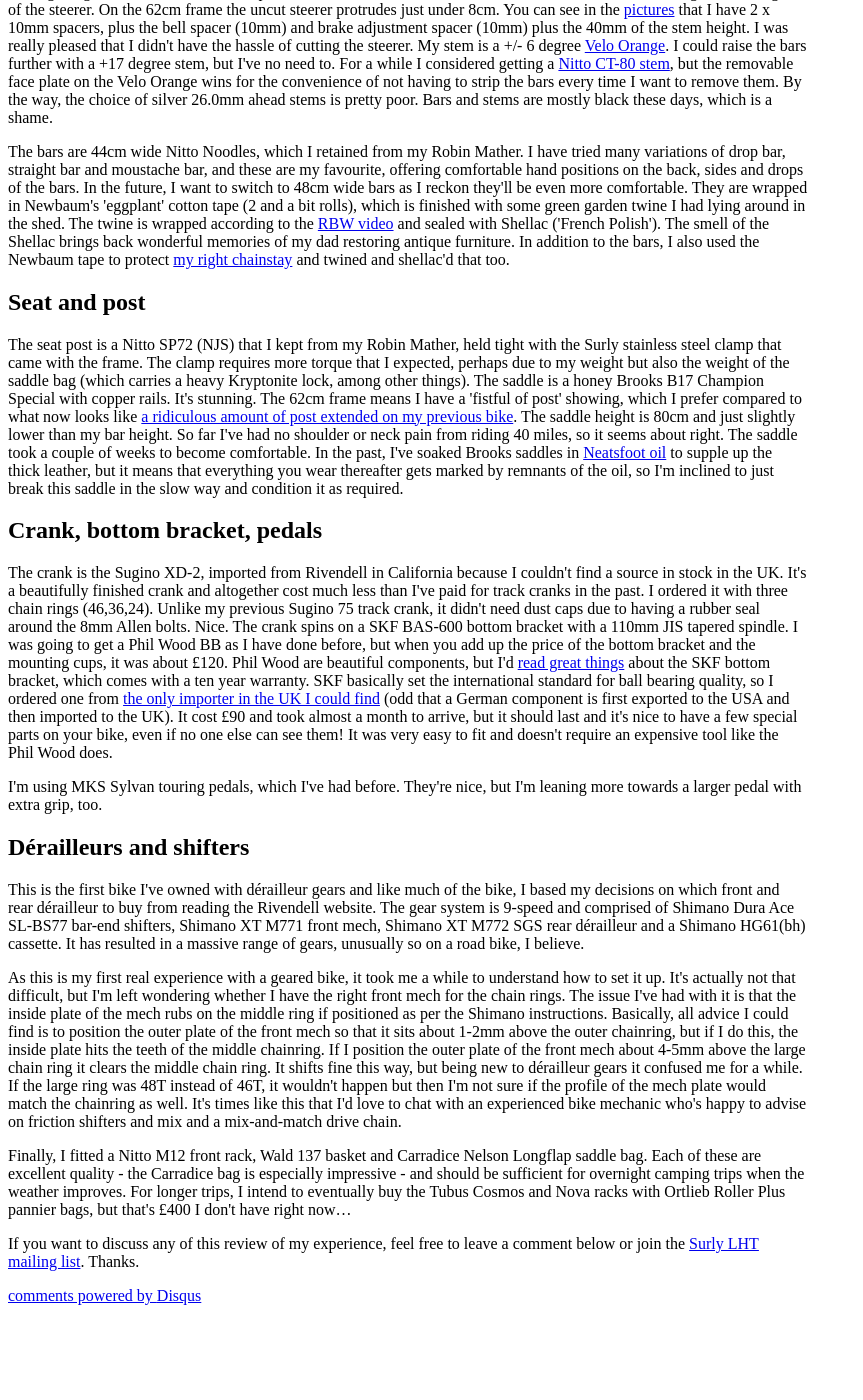
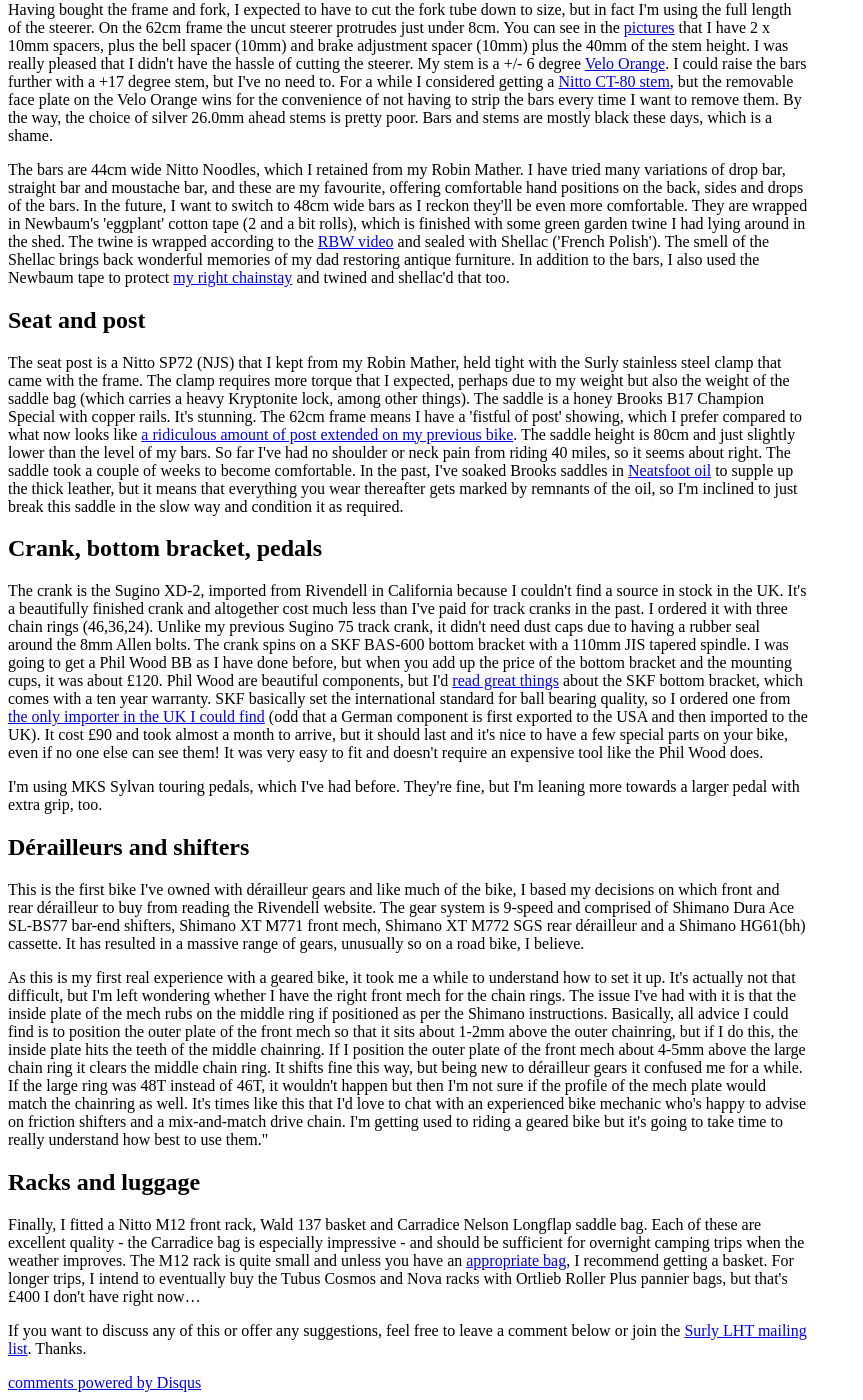
Before and after one commit to josswinn/josswinn.github.com, a Jekyll site: the page bikes/lht.html, which Jekyll copies as it is, in a window 1280 px wide and 1400 px high, scrolled down 2808 px. Shown: the whole window, without its empty margins (0-863 px from the left). Built offline with Jekyll 4.4.1, drawn with Linux system fonts in a browser that asks for light colours; Markdown is read by kramdown in place of the engine named in the settings; comment, search, counter and statistics services are not loaded; before the commit the page ends 4121 px from its top, so only the background shows below that; some of the changed text lies outside the part shown.

Commit message:
minor edits

```diff
--- a/bikes/lht.html
+++ b/bikes/lht.html
@@ -51,17 +51,17 @@
 
 <p>Finally moving on from the frame and fork... I had the wheels built by <a href="http://www.dcrwheels.co.uk/">David Hunt</a> who I stumbled across on the Internet. His prices were right and after a couple of email exchanges it was clear that he had a very thoughtful approach to building wheels, advising me against my initial preference, second guessing why I might have preferred a particular Shimano hub over another, but ultimately reassuring me that the <a href="http://www.dcrwheels.co.uk/products/wheelsets/shimano-touring-2/">Deore XT hubs, Exal rims and a mix of spokes on the back wheel</a> would be very strong and durable. I thought they were a good price, too, and two weeks later, they arrived well packaged in a massive box and I am very pleased with them.
 </p>
-<p>For tyres, I chose the Schwalbe Marathon Supremes. I've not used this tyre before, having ridden 120psi 700x23 road tyres until now. They are a nice, folding, semi-slick touring tyre. Not especially heavy and apparently very puncture proof, which is important to me (update: a thorn punctured my front tyre in the first month of use!). Previously I ran Specialised Armadillos for their puncture resistance (not one puncture ever, all the time I commuted 100 miles a week across London). The Schwalbes also have a nice reflective strip all the way around the sidewall and they recommend 50-80psi of air, so they'd can be run nice and soft. I'm running them at 70psi right now as I carry luggage most of the time and I weigh around 91KG/200lbs.
+<p>For tyres, I chose the Schwalbe Marathon Supremes. I've not used this tyre before, having ridden 120psi 700x23 road tyres until now. They are a nice, folding, semi-slick touring tyre. Not especially heavy and apparently very puncture proof, which is important to me (update: a thorn punctured my front tyre in the first month of use). Previously I ran Specialised Armadillos for their puncture resistance (not one puncture ever, all the time I commuted 100 miles a week across London). The Schwalbes also have a nice reflective strip all the way around the sidewall and they recommend 50-80psi of air, so they can be run quite soft. I'm running them at 70psi right now as I carry luggage most of the time and I weigh around 91KG/200lbs.
 </p>
 <h2>Brakes</h2>
 
-<p>The cantilever brakes are Tektro CR720, as recommended, like most of my components, by Rivendell Bicycle Works. They are good quality, well finished and highly adjustable. They are the first cantilever brakes I've ever owned, and it took me a while to figure out how to adjust them correctly, but now they work pretty well. At first, I experienced a little shuddering in the front brake and have since swapped the pads out for Koolstop salmon pads, as I had on my Mather. They are an improvement on the Tektro pads and I have also spent more time adjusting them, slightly toe in, which has reduced the shuddering. It was a toss up between the Tektro and the Shimano CX70 cantilever brakes, the Shimano being twice the price, and despite looking very very nicely finished, I'm pleased with the Tektro and I like the high profile design more than the low profile design of the Shimano. Despite being high-profile, they haven't got in the way of anything yet.
+<p>The cantilever brakes are Tektro CR720, as recommended, like most of my components, by Rivendell Bicycle Works. They are good quality, well finished and highly adjustable. They are the first cantilever brakes I've ever owned, and it took me a while to figure out how to adjust them correctly, but now they work pretty well. At first, I experienced a little shuddering in the front brake and have since swapped the pads out for Koolstop salmon pads, as I had on my Mather. They are an improvement on the Tektro pads and I have also spent more time adjusting them, slightly toe in, which has reduced the shuddering. It was a toss up between the Tektro and the Shimano CX70 cantilever brakes, the Shimano being twice the price, and despite looking very, very nicely finished, I'm pleased with the Tektro and I like the high profile design more than the low profile design of the Shimano. Despite being high-profile, they haven't got in the way of anything yet.
 </p>
 <p>Together with the Tektro brakes, I'm using an SRAM Slickwire cable kit and Shimano BL-R400 aero levers from my previous bike. It all feels good. I think I'd like a rear barrel adjuster for the added convenience though.
 </p>
 <h2>Headset</h2>
 
-<p>The fork is attached to the frame with a Chris King 'NoThreadset' threadless headset. I've owned one of these before when I <a href="http://josswinn.org/fixie/photos/images.html">briefly owned a Surly Steamroller</a> and it's a very distinctive component with a good warranty. Fitting it wasn't too difficult, although being the first time I'd done it, it took me a while to figure out how to fit the headset without £200 of professional tools. I used a piece of plastic tubing and a rubber mallet to seat the baseplate on the fork crown and a home-made clamp for seating the upper and lower bearing ring assays in the head tube. Total cost: £7. I took my time and it all went well. I'd asked the dealer I bought the frame and fork from whether he thought the head tube and bottom bracket shell would need reaming and he said that in his experience the Surly frames came adequately finished from the factory. To be sure, I checked carefully and ran some fine sandpaper around the areas of contact with the headset prior to installing it. I also treated the inside of the frame and fork to a very liberal spraying of waxy rust inhibitor a couple of days before building the bike.
+<p>The fork is attached to the frame with a Chris King 'NoThreadset' threadless headset. I've had one of these before when I <a href="http://josswinn.org/fixie/photos/images.html">briefly owned a Surly Steamroller</a> and it's a very distinctive component with a good warranty. Fitting it wasn't too difficult, although being the first time I'd actually installed one, it took me a while to figure out how to fit the headset without £200 of professional tools. I used a piece of plastic tubing and a rubber mallet to seat the baseplate on the fork crown and a home-made clamp for seating the upper and lower bearing ring assays in the head tube. Total cost: £7. I took my time and it all went well. I'd asked the dealer I bought the frame and fork from whether he thought the head tube and bottom bracket shell would need reaming and he said that in his experience the Surly frames came adequately finished from the factory. To be sure, I checked carefully and ran some fine sandpaper around the areas of contact with the headset prior to installing it. I also treated the inside of the frame and fork to a very liberal spraying of waxy rust inhibitor a couple of days before building the bike.
 </p>
 <h2>Stem and bars</h2>
 
@@ -71,23 +71,25 @@
 </p>
 <h2>Seat and post</h2>
 
-<p>The seat post is a Nitto SP72 (NJS) that I kept from my Robin Mather, held tight with the Surly stainless steel clamp that came with the frame. The clamp requires more torque that I expected, perhaps due to my weight but also the weight of the saddle bag (which carries a heavy Kryptonite lock, among other things). The saddle is a honey Brooks B17 Champion Special with copper rails. It's stunning. The 62cm frame means I have a 'fistful of post' showing, which I prefer compared to what now looks like <a href="http://www.flickr.com/photos/joss-winn/7672349116/in/set-72157630811227764">a ridiculous amount of post extended on my previous bike</a>. The saddle height is 80cm and just slightly lower than my bar height. So far I've had no shoulder or neck pain from riding 40 miles, so it seems about right. The saddle took a couple of weeks to become comfortable. In the past, I've soaked Brooks saddles in <a href="http://en.wikipedia.org/wiki/Neatsfoot_oil">Neatsfoot oil</a> to supple up the thick leather, but it means that everything you wear thereafter gets marked by remnants of the oil, so I'm  inclined to just break this saddle in the slow way and condition it as required.
+<p>The seat post is a Nitto SP72 (NJS) that I kept from my Robin Mather, held tight with the Surly stainless steel clamp that came with the frame. The clamp requires more torque that I expected, perhaps due to my weight but also the weight of the saddle bag (which carries a heavy Kryptonite lock, among other things). The saddle is a honey Brooks B17 Champion Special with copper rails. It's stunning. The 62cm frame means I have a 'fistful of post' showing, which I prefer compared to what now looks like <a href="http://www.flickr.com/photos/joss-winn/7672349116/in/set-72157630811227764">a ridiculous amount of post extended on my previous bike</a>. The saddle height is 80cm and just slightly lower than the level of my bars. So far I've had no shoulder or neck pain from riding 40 miles, so it seems about right. The saddle took a couple of weeks to become comfortable. In the past, I've soaked Brooks saddles in <a href="http://en.wikipedia.org/wiki/Neatsfoot_oil">Neatsfoot oil</a> to supple up the thick leather, but it means that everything you wear thereafter gets marked by remnants of the oil, so I'm  inclined to just break this saddle in the slow way and condition it as required.
 </p>
 <h2>Crank, bottom bracket, pedals</h2>
 
-<p>The crank is the Sugino XD-2, imported from Rivendell in California because I couldn't find a source in stock in the UK. It's a beautifully finished crank and altogether cost much less than I've paid for track cranks in the past. I ordered it with three chain rings (46,36,24). Unlike my previous Sugino 75 track crank, it didn't need dust caps due to having a rubber seal around the 8mm Allen bolts. Nice. The crank spins on a SKF BAS-600 bottom bracket with a 110mm JIS tapered spindle. I was going to get a Phil Wood BB as I have done before, but when you add up the price of the bottom bracket and the mounting cups, it was about £120. Phil Wood are beautiful components, but I'd <a href="http://janheine.wordpress.com/2011/01/27/skf-bottom-brackets-world-exclusive/">read great things</a> about the SKF bottom bracket, which comes with a ten year warranty. SKF basically set the international standard for ball bearing quality, so I ordered one from <a href="http://www.shedbornbikes.com/skf-bottom-bracket-24-p.asp">the only importer in the UK I could find</a> (odd that a German component is first exported to the USA and then imported to the UK). It cost £90 and took almost a month to arrive, but it should last and it's nice to have a few special parts on your bike, even if no one else can see them! It was very easy to fit and doesn't require an expensive tool like the Phil Wood does.
+<p>The crank is the Sugino XD-2, imported from Rivendell in California because I couldn't find a source in stock in the UK. It's a beautifully finished crank and altogether cost much less than I've paid for track cranks in the past. I ordered it with three chain rings (46,36,24). Unlike my previous Sugino 75 track crank, it didn't need dust caps due to having a rubber seal around the 8mm Allen bolts. The crank spins on a SKF BAS-600 bottom bracket with a 110mm JIS tapered spindle. I was going to get a Phil Wood BB as I have done before, but when you add up the price of the bottom bracket and the mounting cups, it was about £120. Phil Wood are beautiful components, but I'd <a href="http://janheine.wordpress.com/2011/01/27/skf-bottom-brackets-world-exclusive/">read great things</a> about the SKF bottom bracket, which comes with a ten year warranty. SKF basically set the international standard for ball bearing quality, so I ordered one from <a href="http://www.shedbornbikes.com/skf-bottom-bracket-24-p.asp">the only importer in the UK I could find</a> (odd that a German component is first exported to the USA and then imported to the UK). It cost £90 and took almost a month to arrive, but it should last and it's nice to have a few special parts on your bike, even if no one else can see them! It was very easy to fit and doesn't require an expensive tool like the Phil Wood does.
 </p>
-<p>I'm using MKS Sylvan touring pedals, which I've had before. They're nice, but I'm leaning more towards a larger pedal with extra grip, too.
+<p>I'm using MKS Sylvan touring pedals, which I've had before. They're fine, but I'm leaning more towards a larger pedal with extra grip, too.
 </p>
 <h2>Dérailleurs and shifters</h2>
 
 <p>This is the first bike I've owned with dérailleur gears and like much of the bike, I based my decisions on which front and rear dérailleur to buy from reading the Rivendell website. The gear system is 9-speed and comprised of Shimano Dura Ace SL-BS77 bar-end shifters, Shimano XT M771 front mech, Shimano XT M772 SGS rear dérailleur and a Shimano HG61(bh) cassette. It has resulted in a massive range of gears, unusually so on a road bike, I believe.
 </p>
-<p>As this is my first real experience with a geared bike, it took me a while to understand how to set it up. It's actually not that difficult, but I'm left wondering whether I have the right front mech for the chain rings. The issue I've had with it is that the inside plate of the mech rubs on the middle ring if positioned as per the Shimano instructions. Basically, all advice I could find is to position the outer plate of the front mech so that it sits about 1-2mm above the outer chainring, but if I do this, the inside plate hits the teeth of the middle chainring. If I position the outer plate of the front mech about 4-5mm above the large chain ring it clears the middle chain ring. It shifts fine this way, but being new to dérailleur gears it confused me for a while. If the large ring was 48T instead of 46T, it wouldn't happen but then I'm not sure if the profile of the mech plate would match the chainring as well. It's times like this that I'd love to chat with an experienced bike mechanic who's happy to advise on friction shifters and mix and  a mix-and-match drive chain.
+<p>As this is my first real experience with a geared bike, it took me a while to understand how to set it up. It's actually not that difficult, but I'm left wondering whether I have the right front mech for the chain rings. The issue I've had with it is that the inside plate of the mech rubs on the middle ring if positioned as per the Shimano instructions. Basically, all advice I could find is to position the outer plate of the front mech so that it sits about 1-2mm above the outer chainring, but if I do this, the inside plate hits the teeth of the middle chainring. If I position the outer plate of the front mech about 4-5mm above the large chain ring it clears the middle chain ring. It shifts fine this way, but being new to dérailleur gears it confused me for a while. If the large ring was 48T instead of 46T, it wouldn't happen but then I'm not sure if the profile of the mech plate would match the chainring as well. It's times like this that I'd love to chat with an experienced bike mechanic who's happy to advise on friction shifters and a mix-and-match drive chain. I'm getting used to riding a geared bike but it's going to take time to really understand how best to use them."
 </p>
-<p>Finally, I fitted a Nitto M12 front rack, Wald 137 basket and Carradice Nelson Longflap saddle bag. Each of these are excellent quality - the Carradice bag is especially impressive -  and should be sufficient for overnight camping trips when the weather improves. For longer trips, I intend to eventually buy the Tubus Cosmos and Nova racks with Ortlieb Roller Plus pannier bags, but that's £400 I don't have right now…
+<h2>Racks and luggage</h2>
+
+<p>Finally, I fitted a Nitto M12 front rack, Wald 137 basket and Carradice Nelson Longflap saddle bag. Each of these are excellent quality - the Carradice bag is especially impressive -  and should be sufficient for overnight camping trips when the weather improves. The M12 rack is quite small and unless you have an <a href="http://janheine.wordpress.com/2012/05/29/handlebar-bags-which-size-for-your-bike/">appropriate bag</a>, I recommend getting a basket. For longer trips, I intend to eventually buy the Tubus Cosmos and Nova racks with Ortlieb Roller Plus pannier bags, but that's £400 I don't have right now…
 </p>
-<p>If you want to discuss any of this review of my experience, feel free to leave a comment below or join the <a href="http://groups.google.com/group/SurlyLHT">Surly LHT mailing list</a>. Thanks.
+<p>If you want to discuss any of this or offer any suggestions, feel free to leave a comment below or join the <a href="http://groups.google.com/group/SurlyLHT">Surly LHT mailing list</a>. Thanks.
 </p>
 </div>
 <div id="disqus_thread"></div>
```
